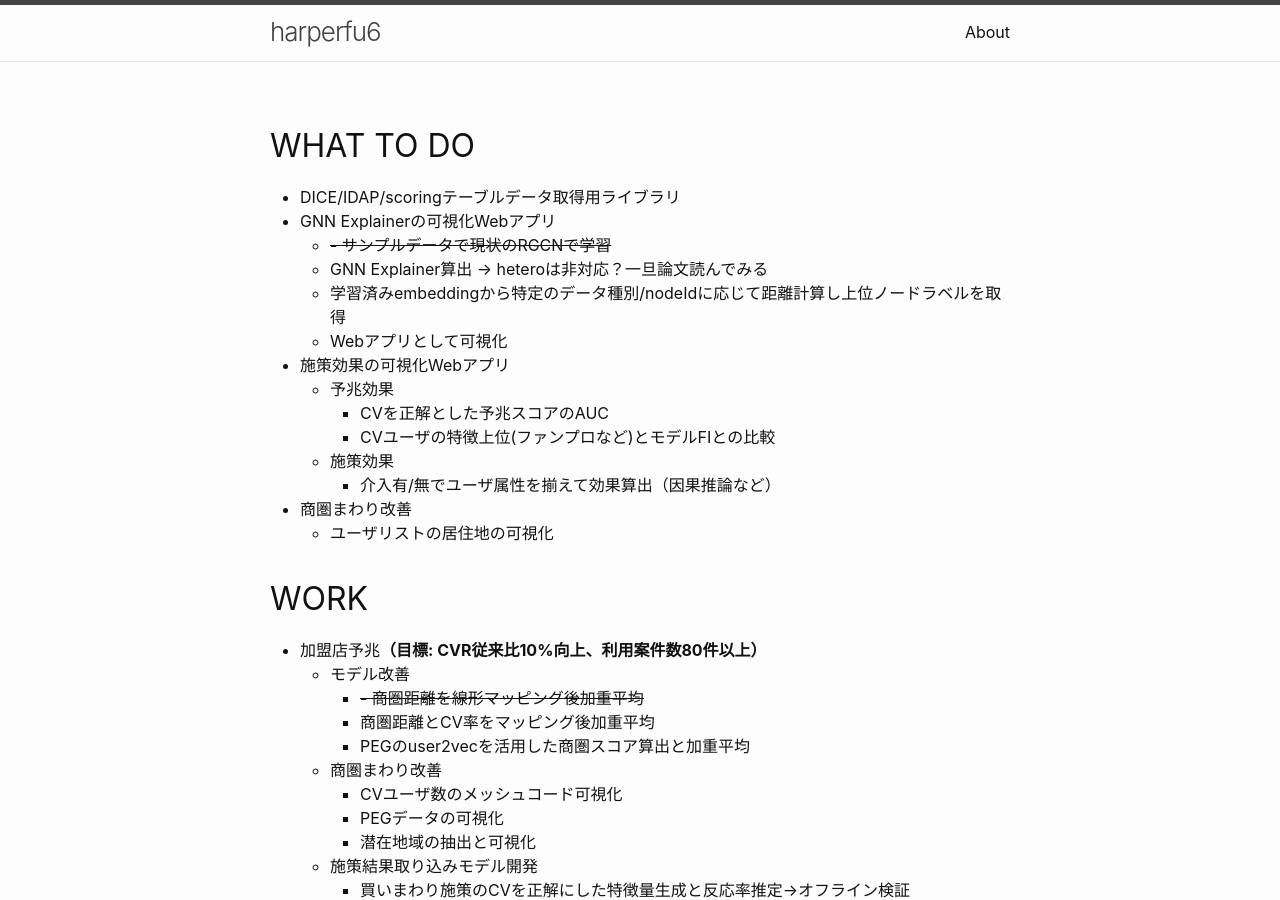
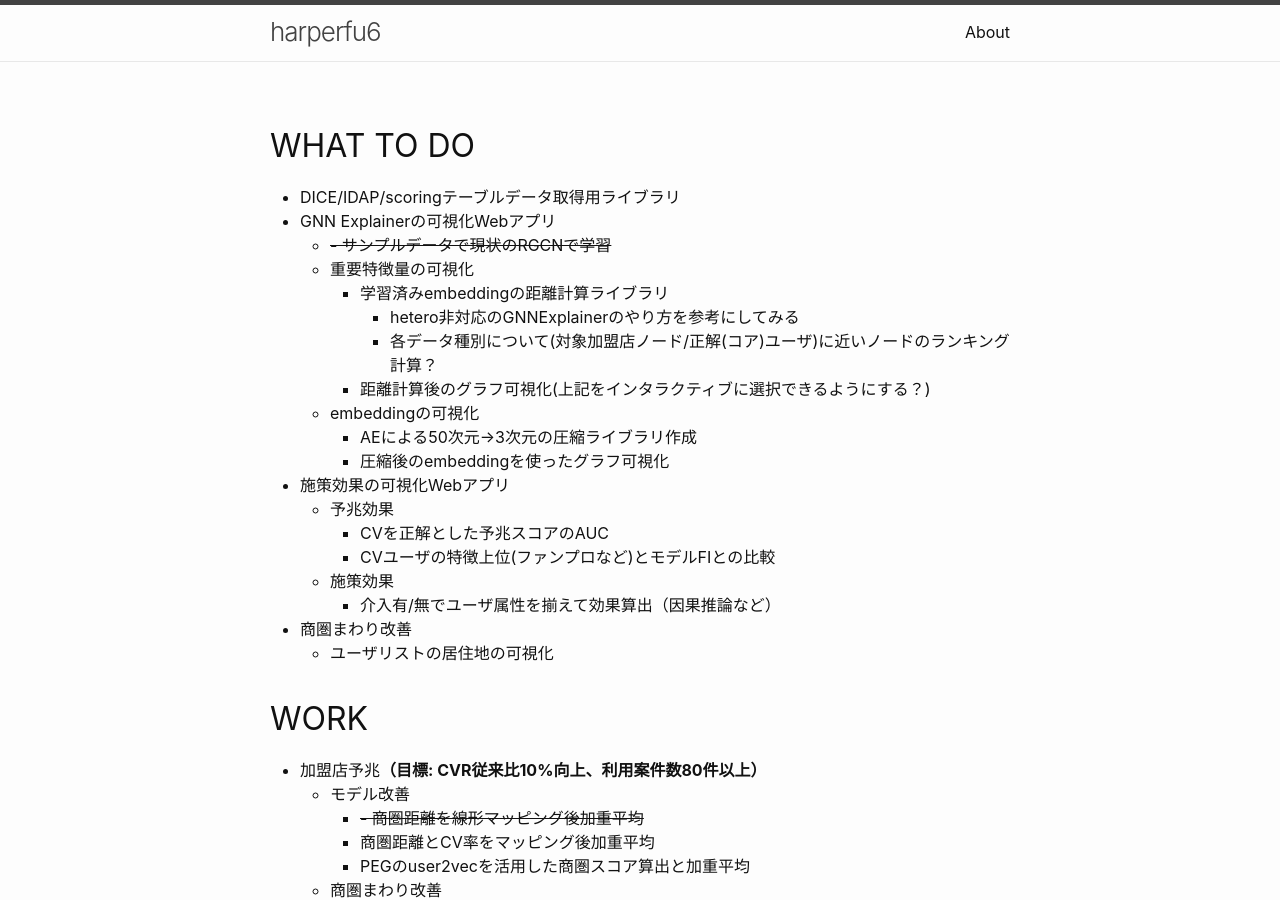
Before and after one commit to harperfu6/harperfu6.github.io, a Jekyll site: the page built from todo.md, in a window 1280 px wide and 900 px high. Built offline with Jekyll 4.4.1, drawn with Linux system fonts in a browser that asks for light colours; some of the changed text lies outside the part shown.

Commit message:
update todo

```diff
--- a/todo.md
+++ b/todo.md
@@ -8,9 +8,14 @@ permalink: /todo/
 - DICE/IDAP/scoringテーブルデータ取得用ライブラリ
 - GNN Explainerの可視化Webアプリ
 	- ~~- サンプルデータで現状のRGCNで学習~~
-	- GNN Explainer算出 -> heteroは非対応？一旦論文読んでみる
-	- 学習済みembeddingから特定のデータ種別/nodeIdに応じて距離計算し上位ノードラベルを取得
-	- Webアプリとして可視化
+	- 重要特徴量の可視化
+		- 学習済みembeddingの距離計算ライブラリ
+			- hetero非対応のGNNExplainerのやり方を参考にしてみる
+			- 各データ種別について(対象加盟店ノード/正解(コア)ユーザ)に近いノードのランキング計算？
+		- 距離計算後のグラフ可視化(上記をインタラクティブに選択できるようにする？)
+	- embeddingの可視化
+		- AEによる50次元->3次元の圧縮ライブラリ作成
+		- 圧縮後のembeddingを使ったグラフ可視化
 - 施策効果の可視化Webアプリ
 	- 予兆効果
 		- CVを正解とした予兆スコアのAUC
@@ -62,15 +67,5 @@ permalink: /todo/
 
 
 ## FUN
+- Auto-EncoderのRustライブラリ
 - コンテンツ関係性とおすすめ可視化
-- 数理モデルシミュレーション
-	- ニューラルネットワーク
-		- DNN
-		- GNN
-	- 意思決定モデル
-	- 因果探索/推論モデル
-	- 時系列モデル
-	- 強化学習モデル
-	- 数理最適化
-- CLI/TUIツール
-- Vimプラグイン
```
